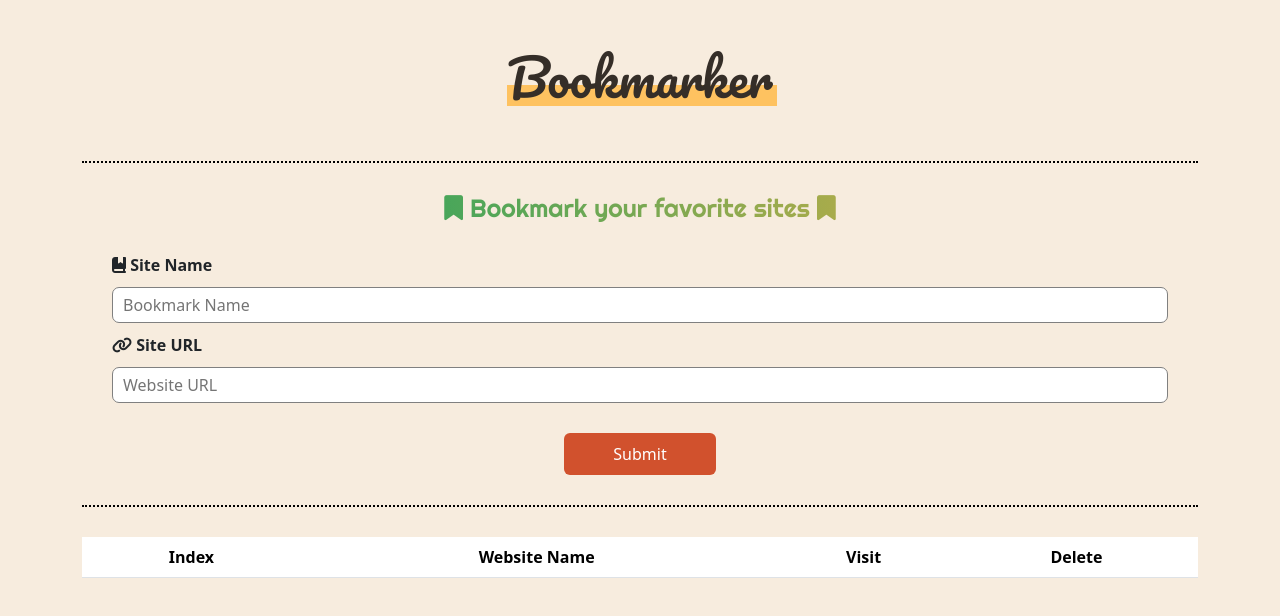
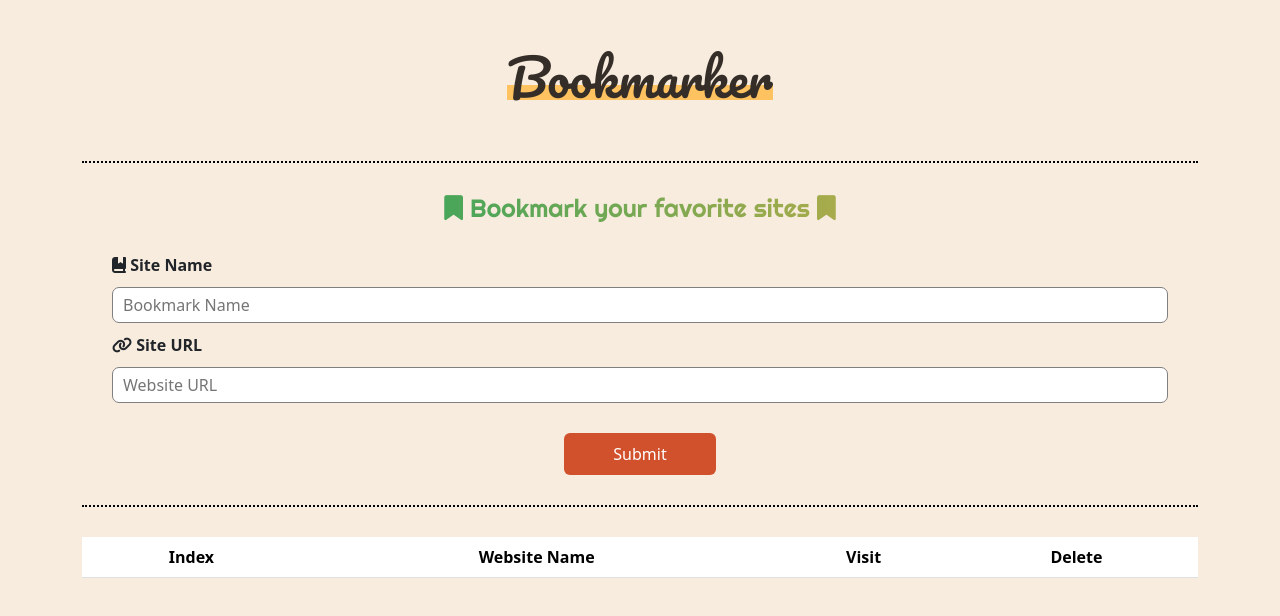
Before and after one commit to ibrahem1809/Assinment-9, a plain HTML site: page index.html in a window 1280 px wide. Drawn offline with Linux system fonts and the light colour scheme.

Commit message:
last commit

```diff
--- a/Css/style.css
+++ b/Css/style.css
@@ -17,26 +17,26 @@ hr {
     align-items: center;
     justify-content: center;
 }
-.home p {
+.home .par {
     font-size: 50px;
     font-family: 'Pacifico', cursive;
     color: #352e28;
     margin: 20px;
     isolation: isolate;
-    width: 270px;
+    position: relative;
 }
-.home p::before{
+.home .par::before{
     content: "";
     position: absolute;
-    width: 270px;
+    width: 100%;
     height: 20%;
-    bottom: 25px;
+    bottom: 15px;
     background-color: #fec260;
     transition: height 350ms;
     z-index: -1;
 }
-.home p:hover::before {
-    height: 35%;
+.home .par:hover::before {
+    height: 40%;
 }
 .home h2 {
     font-family: "Righteous", cursive;
@@ -92,7 +92,6 @@ input:focus {
     color: #fff;
     background-color: #ba081d;
 }
-
 button a {
     list-style: none;
     text-decoration: none;
--- a/index.html
+++ b/index.html
@@ -21,7 +21,7 @@
     <div class="home py-4 text-center w-100 min-vh-100">
         <div class="container">
             <div class="header">
-                <p class="m-3"> Bookmarker</p>
+                <span class="m-3 par"> Bookmarker</span>
             </div>
             <hr>
             <h2> <span><i class="fa-solid fa-bookmark"></i></span> Bookmark your favorite sites <span><i class="fa-solid fa-bookmark"></i></span></h2>
```
